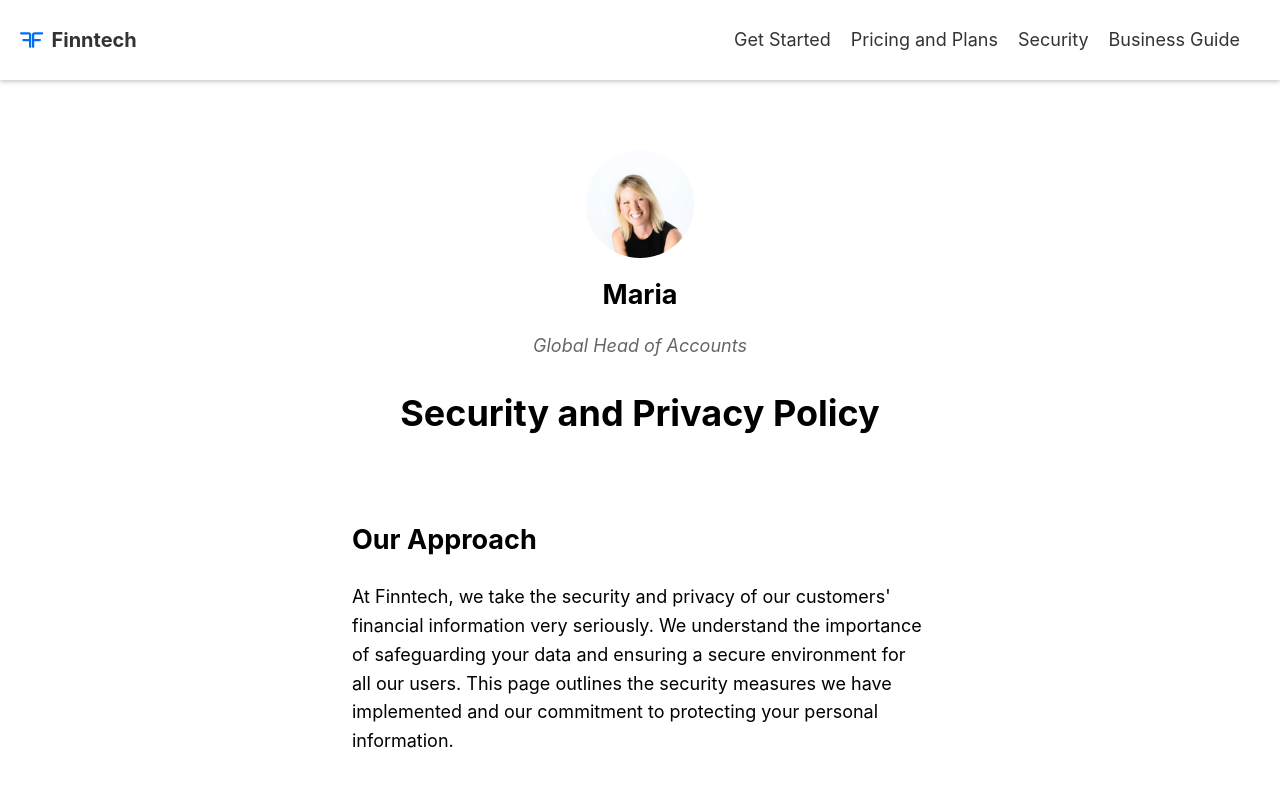
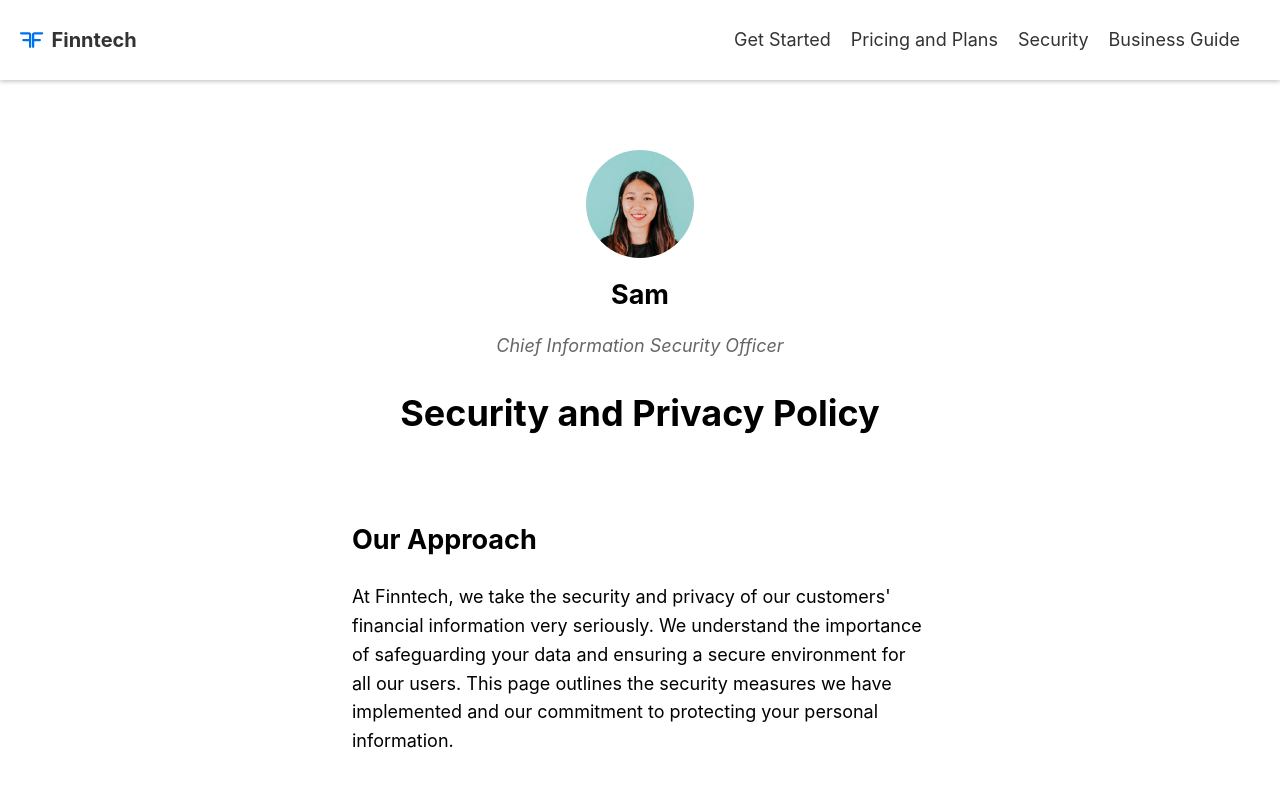
Before and after one commit to finnianj/finntech, a Next.js app: page /security in a window 1280 px wide. Shown: the top 786 px of the page. Built offline with nearby package versions, Linux system fonts and the light colour scheme.

Commit message:
resizing

```diff
--- a/components/layout.js
+++ b/components/layout.js
@@ -4,7 +4,6 @@ import Link from 'next/link';
 export const siteTitle = 'Finntech';
 
 export default function Layout({ children, home, size }) {
-  console.log(size);
   const maxWidthValue = size ? size : '36rem'
 
   return (
--- a/components/one_app.js
+++ b/components/one_app.js
@@ -10,8 +10,7 @@ export default function OneApp() {
     <div className={styles.wrapper}>
       <div className={styles.left}>
         <h1>
-          One App.
-          <br></br>
+          One App -
           Infinite Potential.
         </h1>
         <p className={styles.description}>
--- a/components/one_app.module.css
+++ b/components/one_app.module.css
@@ -14,7 +14,7 @@
   display: flex;
   flex-direction: column;
   justify-content: center;
-  width: 400px;
+  width: 500px;
   /* border: 1px solid white; */
   margin: 10px;
 }
--- a/pages/guide.js
+++ b/pages/guide.js
@@ -38,7 +38,7 @@ export default function Guide({ posts }) {
           <div className={utilStyles.headingXl}>Explore Our Expert Advice</div>
           <div className={utilStyles.authorGallery}>
             {authors.map((author) => (
-                <div key={author.id} className={utilStyles.author}>
+                <div key={author} className={utilStyles.author}>
                   <Image
                     priority
                     src={`/images/authors/${author}.png`}
--- a/pages/security.js
+++ b/pages/security.js
@@ -11,14 +11,14 @@ export default function Security() {
           <div className={utilStyles.author}>
             <Image
               priority
-              src={"/images/authors/Maria.png"}
+              src={"/images/authors/Sam.png"}
               className={utilStyles.borderCircle}
               height={108}
               width={108}
               alt=""
             />
-            <h2 className={utilStyles.authorName}>Maria</h2>
-            <p className={utilStyles.authorRole}><em>Global Head of Accounts</em></p>
+            <h2 className={utilStyles.authorName}>Sam</h2>
+            <p className={utilStyles.authorRole}><em>Chief Information Security Officer</em></p>
           </div>
 
           <div className="content">
```
Also changed, not shown: posts/making-the-most.md (+2 -2 lines), public/images/authors/Sam.png (added).
